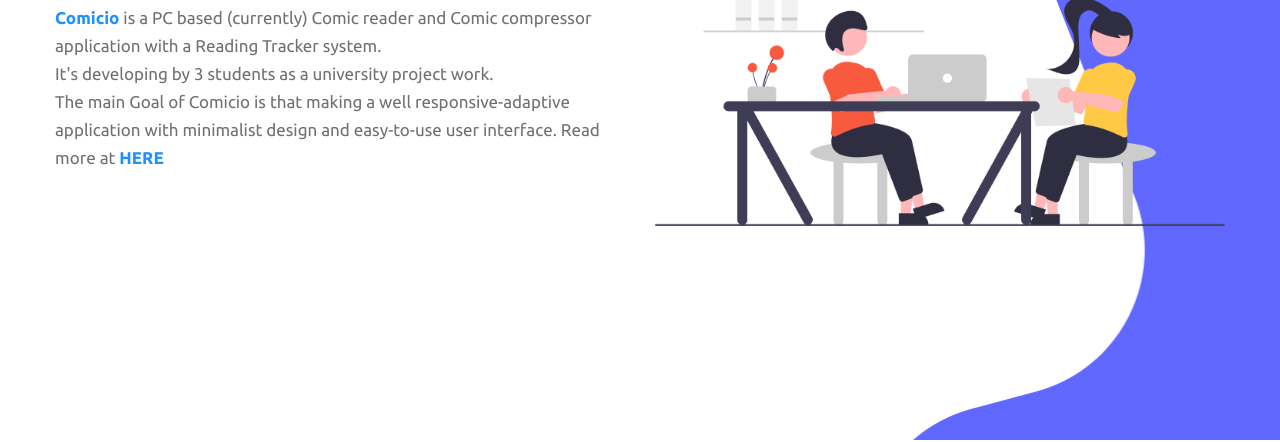
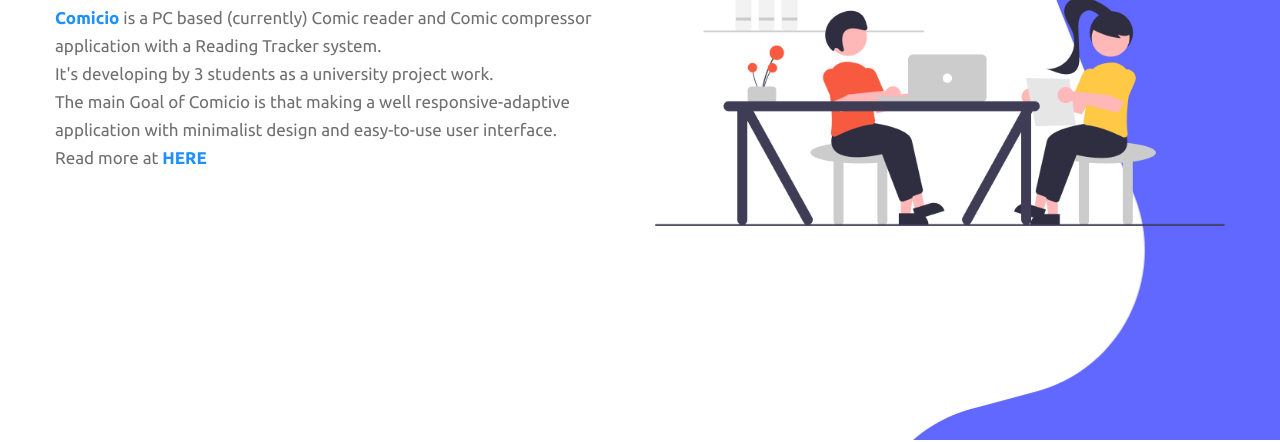
Before and after one commit to Comicio/comicio.github.io, a plain HTML site: page index.html in a window 1280 px wide. Shown: the part 376-818 px from the top of the page. Drawn offline with nearby package versions, Linux system fonts and the light colour scheme.

Commit message:
Update index.html

```diff
--- a/index.html
+++ b/index.html
@@ -83,7 +83,7 @@
                             <span class="cursor">&nbsp</span></h3>
                         <p> <font style="color:DodgerBlue;"><b>Comicio</b></font> is a PC based (currently) Comic reader and Comic compressor application with a Reading Tracker system.<br>
                             It's developing by 3 students as a university project work.<br>
-                            The main Goal of Comicio is that making a well responsive-adaptive application with minimalist design and easy-to-use user interface. Read more at <a href="about.html"></a><font style="color:DodgerBlue;"><b>HERE</b></font></a></p>
+                            The main Goal of Comicio is that making a well responsive-adaptive application with minimalist design and easy-to-use user interface.<br> Read more at <a href="about.html"></a><font style="color:DodgerBlue;"><b>HERE</b></font></a></p>
                     </div>
                     <div class="col-md-6 mt-md-0 mt-4">
                         <img class="img-fluid" src="assets/images/bann1.png" alt=" ">
```
